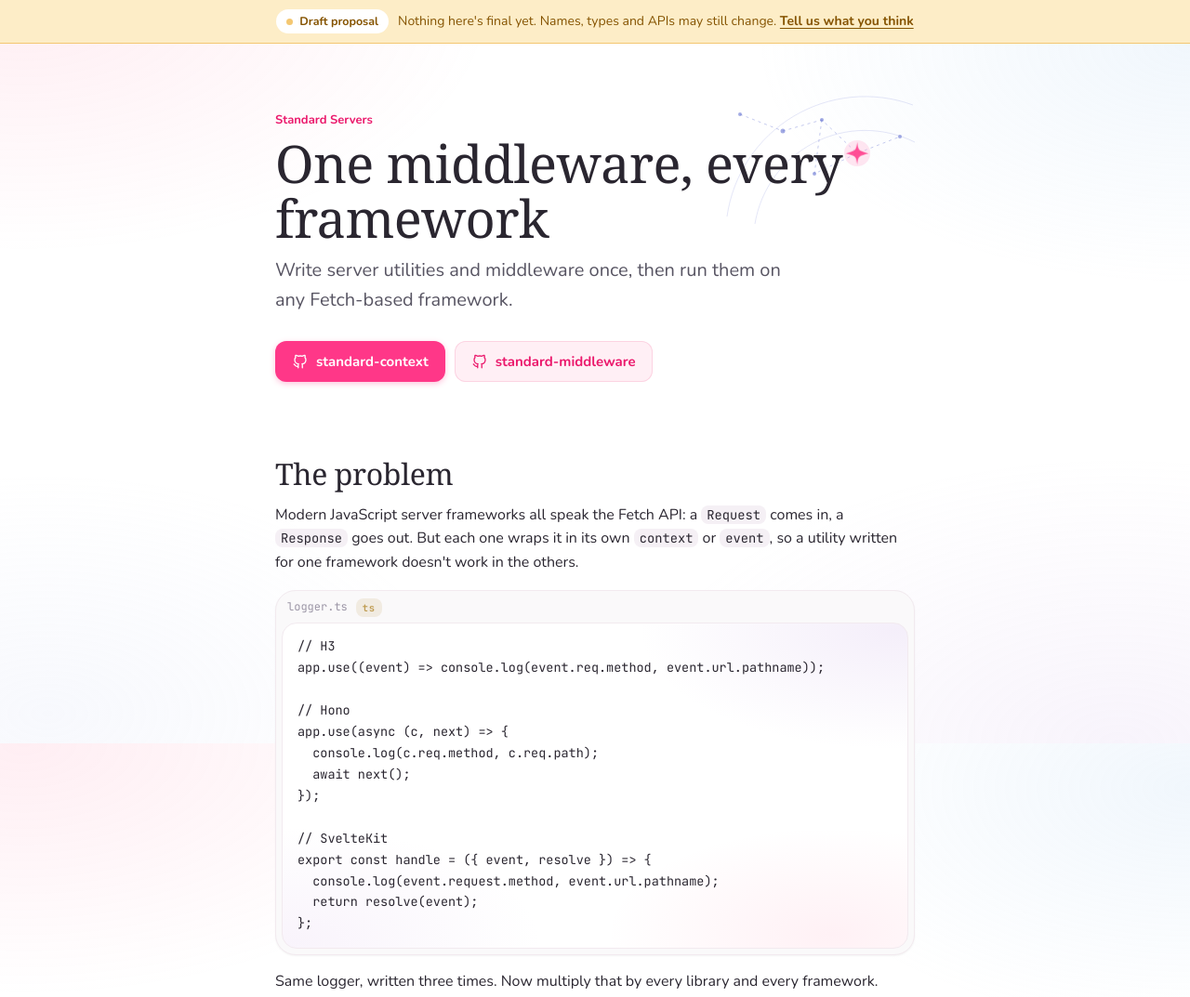
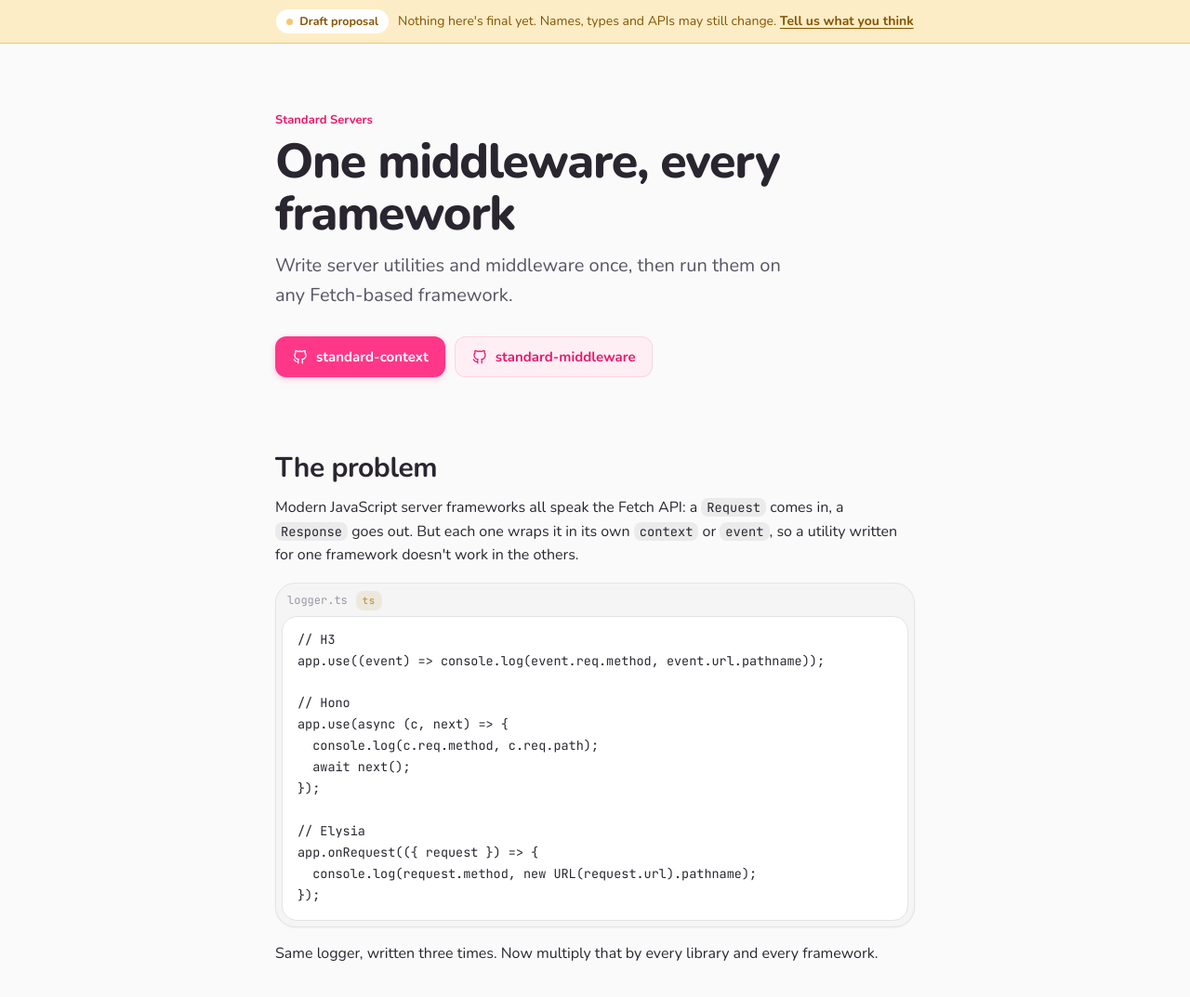
Before and after one commit to standard-servers/standard-servers.github.io, a plain HTML site: page public/index.html in a window 1280 px wide. Shown: the top 1073 px of the page at 93% size. Drawn offline with nearby package versions, Linux system fonts and the light colour scheme; a web font is replaced by a local one.

Commit message:
feat: neutral backgrounds, sans-serif headings, Elysia example
Replace the SvelteKit example with Elysia, use neutral gray backgrounds, switch headings to Nunito and remove the constellation decoration.

```diff
--- a/public/index.html
+++ b/public/index.html
@@ -16,7 +16,7 @@
     <link rel="preconnect" href="https://fonts.gstatic.com" crossorigin />
     <link
       rel="stylesheet"
-      href="https://fonts.googleapis.com/css2?family=Alice&family=Nunito:ital,wght@0,400..800;1,400..700&family=JetBrains+Mono:ital,wght@0,400..600;1,400&display=swap"
+      href="https://fonts.googleapis.com/css2?family=Nunito:ital,wght@0,400..800;1,400..700&family=JetBrains+Mono:ital,wght@0,400..600;1,400&display=swap"
     />
     <script>
       // Spica dark mode is opt-in via data-theme; follow the system preference.
@@ -36,34 +36,21 @@
         --primary-deep: oklch(0.61 0.235 6.5);
         --primary-cta-deep: oklch(0.645 0.24 5.5);
         --harmony-left: oklch(0.8334 0.079 247.14);
-        --harmony-center: oklch(0.8671 0.0568 273.01);
-        --harmony-center-deep: oklch(0.5554 0.1575 274.68);
-        --bloom: oklch(0.8549 0.0928 350.16);
         --ink: oklch(0.2772 0.019 303.36);
         --ink-soft: oklch(0.4575 0.0228 295.31);
         --ink-muted: oklch(0.6834 0.0241 302.75);
+        /* Neutral backgrounds (instead of Spica's tinted washes) */
+        --page: oklch(0.985 0 0);
         --base: #fff;
-        --surface: oklch(0.983 0.0025 333.98);
-        --surface-2: oklch(0.9604 0.0085 325.64);
-        --border: oklch(0.9447 0.0108 339.34);
-        --border-strong: oklch(0.9022 0.0152 338.94);
+        --surface: oklch(0.97 0 0);
+        --surface-2: oklch(0.94 0 0);
+        --border: oklch(0.92 0 0);
+        --border-strong: oklch(0.87 0 0);
         --warning: oklch(0.8521 0.1164 82.04);
         --warning-soft: oklch(0.9487 0.0521 87.36);
         --warning-deep: oklch(0.4852 0.1161 73.97);
         --gold: #be9a4e;
-        --surface-wash:
-          radial-gradient(58% 50% at 2% 0%, rgba(255, 116, 156, 0.12) 0%, rgba(255, 116, 156, 0) 68%),
-          radial-gradient(52% 46% at 100% 6%, rgba(168, 205, 240, 0.16) 0%, rgba(168, 205, 240, 0) 70%),
-          radial-gradient(60% 55% at 94% 100%, rgba(207, 180, 232, 0.15) 0%, rgba(207, 180, 232, 0) 70%),
-          radial-gradient(50% 46% at 4% 96%, rgba(201, 210, 242, 0.14) 0%, rgba(201, 210, 242, 0) 70%),
-          var(--base);
-        --surface-wash-iris:
-          radial-gradient(60% 54% at 98% 2%, rgba(207, 180, 232, 0.22) 0%, rgba(207, 180, 232, 0) 68%),
-          radial-gradient(56% 50% at 2% 98%, rgba(222, 194, 236, 0.18) 0%, rgba(222, 194, 236, 0) 70%),
-          radial-gradient(50% 46% at 88% 96%, rgba(255, 116, 156, 0.1) 0%, rgba(255, 116, 156, 0) 72%),
-          var(--base);
 
-        --display: "Alice", "Iowan Old Style", Georgia, serif;
         --body: "Nunito", "Segoe UI", system-ui, -apple-system, sans-serif;
         --mono: "JetBrains Mono", ui-monospace, "SF Mono", Menlo, monospace;
 
@@ -106,33 +93,18 @@
         --primary-soft: oklch(0.29 0.045 350);
         --primary-line: oklch(0.4 0.085 350);
         --primary-deep: oklch(0.8 0.13 355);
-        --harmony-center-deep: oklch(0.8671 0.0568 273.01);
         --ink: oklch(0.94 0.012 285);
         --ink-soft: oklch(0.8 0.022 278);
         --ink-muted: oklch(0.7 0.025 278);
-        --base: oklch(0.21 0.024 285);
-        --surface: oklch(0.25 0.028 295);
-        --surface-2: oklch(0.295 0.03 300);
-        --border: oklch(0.33 0.028 300);
-        --border-strong: oklch(0.4 0.032 300);
+        --page: oklch(0.16 0 0);
+        --base: oklch(0.18 0 0);
+        --surface: oklch(0.21 0 0);
+        --surface-2: oklch(0.26 0 0);
+        --border: oklch(0.29 0 0);
+        --border-strong: oklch(0.36 0 0);
         --warning-soft: oklch(0.29 0.035 82);
         --warning-deep: oklch(0.8521 0.1164 82.04);
-        --shadow-xs: 0 1px 2px rgba(12, 9, 16, 0.2);
-        --wash-pink: oklch(0.46 0.11 350);
-        --wash-blue: oklch(0.46 0.11 248);
-        --wash-periwinkle: oklch(0.46 0.11 274);
-        --wash-lavender: oklch(0.46 0.11 308);
-        --surface-wash:
-          radial-gradient(72.5% 62.5% at 2% 0%, color-mix(in oklab, var(--wash-pink) 20%, transparent), transparent 100%),
-          radial-gradient(65% 57.5% at 100% 6%, color-mix(in oklab, var(--wash-blue) 24%, transparent), transparent 100%),
-          radial-gradient(75% 68.75% at 94% 100%, color-mix(in oklab, var(--wash-lavender) 26%, transparent), transparent 100%),
-          radial-gradient(62.5% 57.5% at 4% 96%, color-mix(in oklab, var(--wash-periwinkle) 21%, transparent), transparent 100%),
-          var(--base);
-        --surface-wash-iris:
-          radial-gradient(75% 67.5% at 98% 2%, color-mix(in oklab, var(--wash-lavender) 28%, transparent), transparent 100%),
-          radial-gradient(70% 62.5% at 2% 98%, color-mix(in oklab, var(--wash-lavender) 24%, transparent), transparent 100%),
-          radial-gradient(62.5% 57.5% at 88% 96%, color-mix(in oklab, var(--wash-pink) 14%, transparent), transparent 100%),
-          var(--base);
+        --shadow-xs: 0 1px 2px rgba(0, 0, 0, 0.2);
 
         --shj-fg: #edeafb;
         --shj-kwd: #cfb4e8;
@@ -150,14 +122,9 @@
       * {
         box-sizing: border-box;
       }
-      html {
-        background: var(--base);
-      }
       body {
         margin: 0;
-        min-height: 100vh;
-        background: var(--surface-wash);
-        background-attachment: fixed;
+        background: var(--page);
         color: var(--ink);
         font: 16px/1.6 var(--body);
       }
@@ -221,54 +188,6 @@
       }
 
       /* Hero */
-      header {
-        position: relative;
-      }
-      .sky {
-        position: absolute;
-        top: -36px;
-        right: -8px;
-        width: 220px;
-        height: auto;
-        pointer-events: none;
-      }
-      .sky .line {
-        stroke: var(--harmony-center-deep);
-        stroke-opacity: 0.35;
-        stroke-width: 1;
-        stroke-dasharray: 3 4;
-        fill: none;
-      }
-      .sky .arc {
-        stroke: var(--harmony-center-deep);
-        stroke-opacity: 0.16;
-        fill: none;
-      }
-      .sky .star {
-        fill: var(--harmony-center-deep);
-        fill-opacity: 0.55;
-      }
-      .sky .spica {
-        fill: var(--primary);
-        transform-box: fill-box;
-        transform-origin: center;
-        animation: spica-twinkle 3.2s var(--ease-out) infinite;
-      }
-      .sky .halo {
-        fill: var(--bloom);
-        fill-opacity: 0.35;
-      }
-      @keyframes spica-twinkle {
-        0%,
-        100% {
-          opacity: 0.6;
-          transform: scale(0.85);
-        }
-        50% {
-          opacity: 1;
-          transform: scale(1.1);
-        }
-      }
       .eyebrow {
         display: block;
         margin-bottom: 6px;
@@ -279,19 +198,19 @@
       h1,
       h2,
       h3 {
-        font-family: var(--display);
-        font-weight: 400;
-        letter-spacing: -0.012em;
+        font-family: var(--body);
+        font-weight: 700;
+        letter-spacing: -0.015em;
         color: var(--ink);
       }
       h1 {
-        position: relative;
         margin: 0 0 12px;
-        font-size: clamp(40px, 8vw, 56px);
-        line-height: 1.05;
+        font-size: clamp(38px, 7.5vw, 52px);
+        font-weight: 800;
+        line-height: 1.08;
+        letter-spacing: -0.025em;
       }
       .lead {
-        position: relative;
         max-width: 560px;
         margin: 0;
         font-size: 20px;
@@ -354,13 +273,13 @@
       }
       h2 {
         margin: 0 0 12px;
-        font-size: 32px;
+        font-size: 30px;
         line-height: 1.2;
       }
       h3 {
         margin: 0 0 10px;
-        font-size: 24px;
-        line-height: 1.25;
+        font-size: 21px;
+        line-height: 1.3;
       }
       p {
         margin: 0 0 12px;
@@ -385,7 +304,7 @@
         font-size: 0.8em;
       }
 
-      /* Code block: outer frame + inner iris-wash surface */
+      /* Code block: outer frame + inner code surface */
       .code {
         margin: 16px 0;
         padding: 6px;
@@ -419,7 +338,7 @@
         margin: 0;
         padding: 14px 16px;
         overflow-x: auto;
-        background: var(--surface-wash-iris);
+        background: var(--base);
         border: 1px solid var(--border);
         border-radius: var(--radius-card);
         color: var(--shj-fg);
@@ -449,11 +368,6 @@
         main {
           padding-top: 48px;
         }
-        .sky {
-          width: 150px;
-          top: -28px;
-          opacity: 0.7;
-        }
       }
       @media (prefers-reduced-motion: reduce) {
         * {
@@ -474,19 +388,6 @@
 
     <main>
       <header>
-        <svg class="sky" viewBox="0 0 220 160" aria-hidden="true">
-          <path class="arc" d="M10 150 A150 150 0 0 1 210 30" />
-          <path class="arc" d="M40 158 A120 120 0 0 1 212 70" />
-          <polyline class="line" points="24,40 70,58 112,46 150,82 196,64" />
-          <polyline class="line" points="112,46 104,104 150,82" />
-          <circle class="star" cx="24" cy="40" r="2" />
-          <circle class="star" cx="70" cy="58" r="2.5" />
-          <circle class="star" cx="112" cy="46" r="2" />
-          <circle class="star" cx="196" cy="64" r="2" />
-          <circle class="star" cx="104" cy="104" r="2" />
-          <circle class="halo" cx="150" cy="82" r="14" />
-          <path class="spica" d="M150 70c1.2 9 1.2 9 12 12-10.8 3-10.8 3-12 12-1.2-9-1.2-9-12-12 10.8-3 10.8-3 12-12Z" />
-        </svg>
         <span class="eyebrow">Standard Servers</span>
         <h1>One middleware, every framework</h1>
         <p class="lead">
@@ -525,11 +426,10 @@
   await next();
 });
 
-// SvelteKit
-export const handle = ({ event, resolve }) => {
-  console.log(event.request.method, event.url.pathname);
-  return resolve(event);
-};</code></pre>
+// Elysia
+app.onRequest(({ request }) => {
+  console.log(request.method, new URL(request.url).pathname);
+});</code></pre>
         </figure>
         <p>
           Same logger, written three times. Now multiply that by every library
```
Also changed, not shown: 1 other file.
